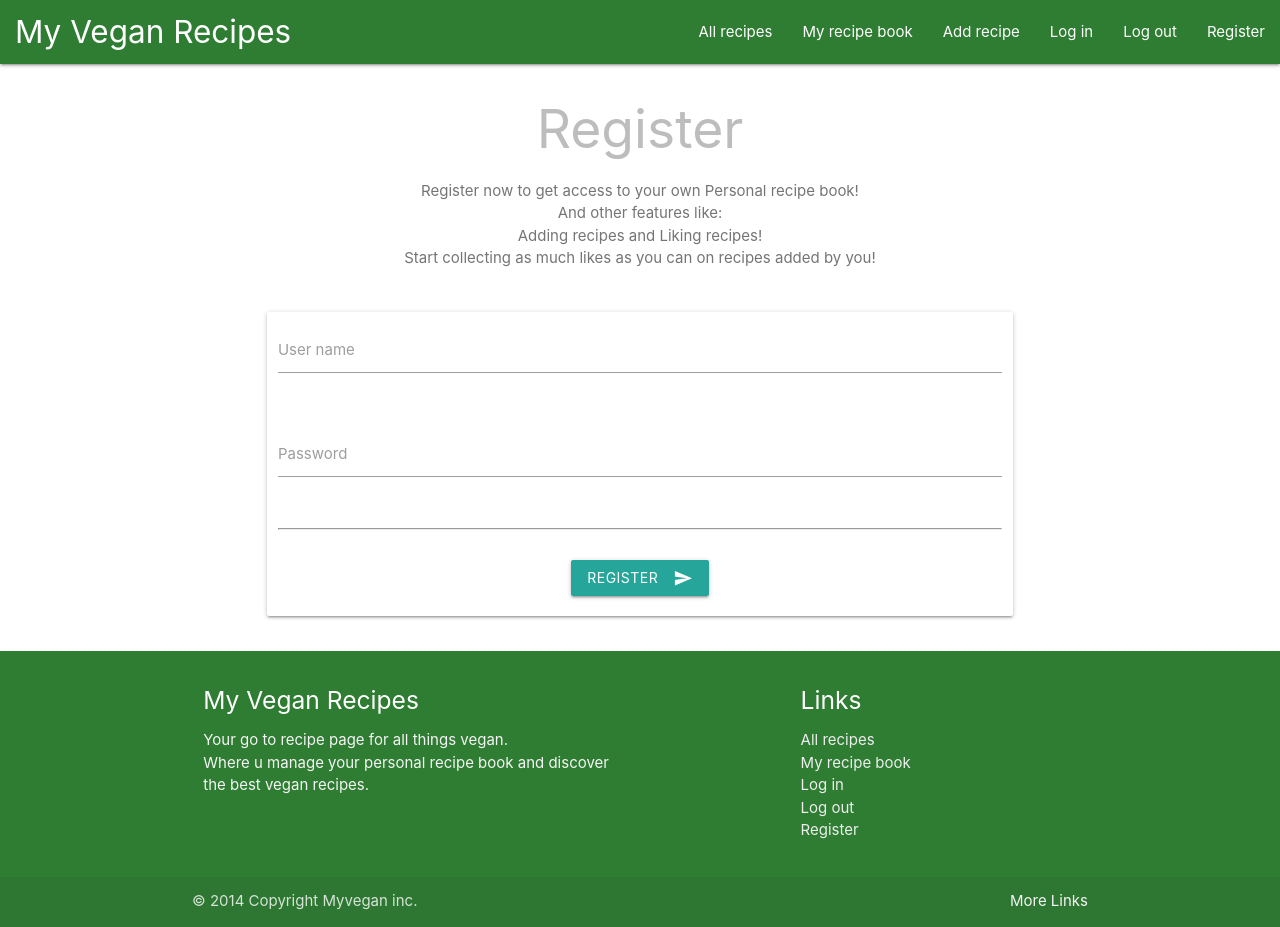
After one commit to JorisPaarde/my-vegan-recipes, a Flask app: page /register in a window 1280 px wide. The commit adds this page. Run offline with Flask 2, Linux system fonts and the light colour scheme; some libraries are stand-ins or nearby versions.

Commit message:
Added registration

```diff
--- a/app.py
+++ b/app.py
@@ -23,6 +23,32 @@ mongo = PyMongo(app)
 def all_recipes():
     recipes = list(mongo.db.recipes.find())
     return render_template("all_recipes.html", recipes=recipes)
+
+# code adjusted from task manager project by code institute
+@app.route("/register", methods=["GET", "POST"])
+def register():
+    if request.method == "POST":
+        # check if username already exists in db
+        existing_user = mongo.db.users.find_one(
+            {"user_name": request.form.get("user_name").lower()})
+
+        if existing_user:
+            flash("Username already exists")
+            return redirect(url_for("register"))
+
+        register = {
+            "user_name": request.form.get("user_name").lower(),
+            "password": generate_password_hash(request.form.get("password")),
+            "likes_amount": 0,
+            "liked_recipes": []
+        }
+        mongo.db.users.insert_one(register)
+
+        # put the new user into 'session' cookie
+        session["user"] = request.form.get("user_name").lower()
+        flash("Registration succesfull!")
+        return redirect(url_for("all_recipes", username=session["user"]))
+    return render_template("register.html")
 
 
 @app.route("/add_recipe", methods=["GET", "POST"])
@@ -62,7 +88,7 @@ def add_recipe():
         }
 
         mongo.db.recipes.insert_one(recipe)
-        flash("Task succesfully added")
+        flash("Recipe succesfully added to your recipe book.")
         return redirect(url_for("all_recipes"))
 
     return render_template("add_recipe.html")
--- a/static/css/style.css
+++ b/static/css/style.css
@@ -84,7 +84,6 @@
     margin-left: 0.4rem;
 }
 
-
 /* Media queries  */
 
 @media only screen and (max-width: 992px) {
--- a/templates/base.html
+++ b/templates/base.html
@@ -24,7 +24,7 @@
       <li><a href="{{ url_for('add_recipe')}}">Add recipe</a></li>
       <li><a href="#">Log in</a></li>
       <li><a href="#">Log out</a></li>
-      <li><a href="#">Register</a></li>
+      <li><a href="{{ url_for('register') }}">Register</a></li>
     </ul>
   </div>
 </nav>
@@ -35,7 +35,7 @@
   <li><a href="{{ url_for('add_recipe')}}">Add recipe</a></li>
   <li><a href="#">Log in</a></li>
   <li><a href="#">Log out</a></li>
-  <li><a href="#">Register</a></li>
+  <li><a href="{{ url_for('register') }}">Register</a></li>
 </ul>
 
 <body>
@@ -46,7 +46,7 @@
       {% if messages %}
         {% for message in messages %}
           <div class="row flashes">
-            <h4 class="light-blue lighten-4 center-align">{{ message }}</h4>
+            <h4 class="grey-text text-lighten-4 center-align">{{ message }}</h4>
           </div>
         {% endfor %}
       {% endif %}
@@ -75,7 +75,7 @@
             <li><a class="grey-text text-lighten-3" href="#!">My recipe book</a></li>
             <li><a class="grey-text text-lighten-3" href="#!">Log in</a></li>
             <li><a class="grey-text text-lighten-3" href="#!">Log out</a></li>
-            <li><a class="grey-text text-lighten-3" href="#!">Register</a></li>
+            <li><a class="grey-text text-lighten-3" href="{{ url_for('register') }}">Register</a></li>
           </ul>
         </div>
       </div>
--- /dev/null
+++ b/templates/register.html
@@ -0,0 +1,40 @@
+{% extends "base.html" %}
+{% block content %}
+<div class="container">
+    <div class="row">
+        <div class="col l12">
+            <h2 class="grey-text text-lighten-1 center">Register</h2>
+            <p class="grey-text text-darken-1 center">Register now to get access to your own Personal recipe book!<br>And other features like:
+                <br>Adding recipes and Liking recipes!<br>Start collecting as much likes as you can on recipes added by you!</p>
+        </div>
+    </div>
+    <div class="row">
+        <form method="POST" action="{{ url_for('register') }}" class="col card-panel s12 m12 l10 offset-l1">
+            <!-- Username -->
+            <div class="row">
+                <div class="input-field col s12">
+                    <input name="user_name" id="user_name" type="text" minlength="4" maxlength="15"
+                        pattern="^[a-zA-Z0-9]{5,15}$" class="validate">
+                    <label for="user_name">User name</label>
+                </div>
+            </div>
+            <!-- image url -->
+            <div class="row">
+                <div class="input-field col s12">
+                    <input name="password" id="password" type="password" minlength="4" maxlength="15"
+                        pattern="^[a-zA-Z0-9]{5,15}$" class="validate">
+                    <label for="password">Password</label>
+                </div>
+            </div>
+            <div class="row">
+                <div class="col s12 center-align">
+                    <hr><br>
+                    <button class="btn waves-effect waves-light" type="submit">Register
+                        <i class="material-icons right">send</i>
+                    </button>
+                </div>
+            </div>
+        </form>
+    </div>
+</div>
+{% endblock %}
```
Also changed, not shown: README.md.
